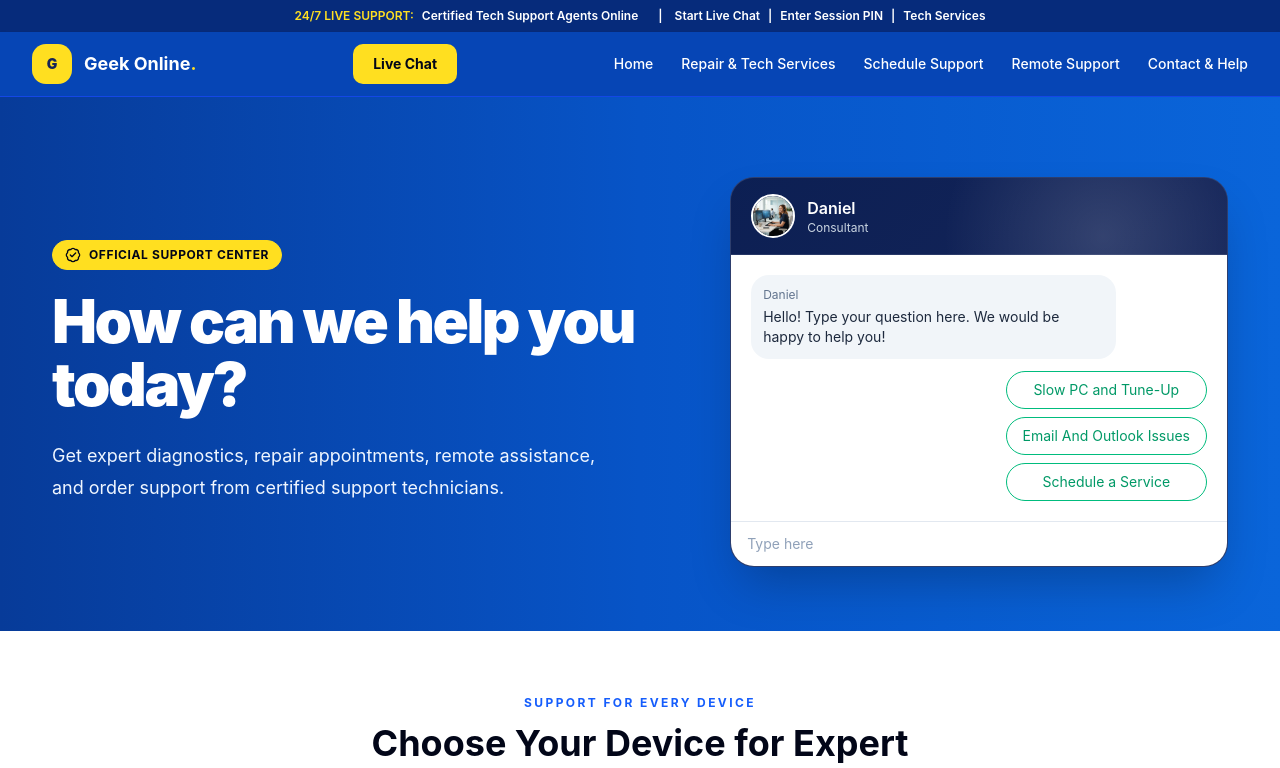
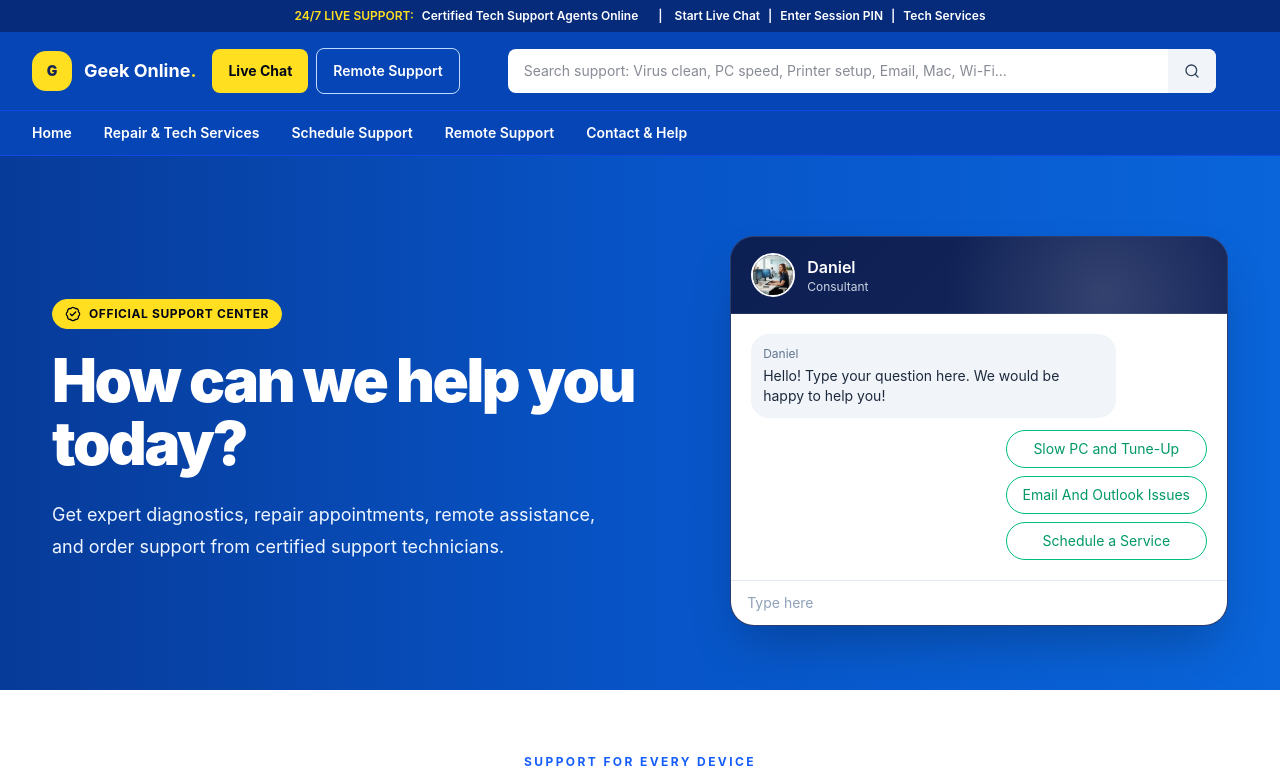
Before and after one commit to Zentrok-Private-Limited/geeksupportpro, a Next.js app: page / in a window 1280 px wide. Shown: the top 768 px of the page. Built offline with nearby package versions, Linux system fonts and the light colour scheme.

Commit message:
feat: add search bar and update navigation layout in header

```diff
--- a/app/page.tsx
+++ b/app/page.tsx
@@ -13,15 +13,20 @@ function Logo() {
 
 function Header() {
   const [open, setOpen] = useState(false)
+  const [search, setSearch] = useState("")
   return <>
-    <div className="bg-[#062b7b] px-4 py-2 text-center text-xs font-semibold text-white"><span className="text-yellow-300">24/7 LIVE SUPPORT:</span><span className="mx-2 hidden sm:inline">Certified Tech Support Agents Online</span><span className="mx-3 hidden sm:inline">|</span><Link href="/remote-support" className="hover:text-yellow-300">Start Live Chat</Link><span className="mx-2">|</span><Link href="/remote-support" className="hover:text-yellow-300">Enter Session PIN</Link><span className="mx-2">|</span><Link href="/support" className="hover:text-yellow-300">Tech Services</Link></div>
+    <div className="bg-[#062b7b] px-4 py-2 text-center text-xs font-semibold text-white"><span className="text-yellow-300">24/7 LIVE SUPPORT:</span><span className="mx-2 hidden sm:inline">Certified Tech Support Agents Online</span><span className="mx-3 hidden sm:inline">|</span><Link href="/remote-support" className="hover:text-yellow-300">Start Live Chat</Link><span className="mx-2">|</span><Link href="/remote-support" className="hover:text-yellow-300">Enter Session PIN</Link><span className="mx-2">|</span><Link href="/services" className="hover:text-yellow-300">Tech Services</Link></div>
     <header className="border-b border-blue-700 bg-[#0645b5] text-white shadow-sm">
-      <div className="mx-auto flex max-w-7xl flex-wrap items-center justify-between gap-4 px-5 py-3 lg:px-8">
+      <div className="mx-auto flex max-w-7xl flex-wrap items-center gap-4 px-5 py-4 lg:px-8">
         <Logo />
-        <div className="order-3 flex w-full items-center justify-center lg:order-2 lg:w-auto"><div className="hidden items-center gap-7 text-sm font-medium lg:flex">{navItems.map(([label, href]) => <Link key={label} href={href} className="hover:text-yellow-300">{label}</Link>)}</div></div>
-        <div className="flex items-center gap-3"><Link href="/remote-support" className="rounded-lg bg-yellow-300 px-5 py-2.5 text-sm font-bold text-slate-950">Live Chat</Link><button type="button" onClick={() => setOpen(!open)} aria-label="Toggle navigation" aria-expanded={open} className="grid size-10 place-items-center rounded-lg border border-blue-300 lg:hidden">{open ? <X /> : <Menu />}</button></div>
+        <form onSubmit={(event) => event.preventDefault()} className="order-3 flex w-full flex-1 lg:order-2 lg:mx-8 lg:w-auto">
+          <label className="sr-only" htmlFor="support-search">Search support</label>
+          <div className="flex w-full overflow-hidden rounded-md bg-white"><input id="support-search" value={search} onChange={(event) => setSearch(event.target.value)} placeholder="Search support: Virus clean, PC speed, Printer setup, Email, Mac, Wi-Fi..." className="min-w-0 flex-1 px-4 py-3 text-sm text-slate-900 outline-none"/><button type="submit" aria-label="Search support" className="grid w-12 place-items-center bg-slate-100 text-slate-700"><Search className="size-4"/></button></div>
+        </form>
+        <div className="ml-auto flex items-center gap-2"><Link href="/remote-support" className="rounded-md bg-yellow-300 px-4 py-3 text-sm font-bold text-slate-950">Live Chat</Link><Link href="/remote-support" className="hidden rounded-md border border-blue-200 px-4 py-3 text-sm font-semibold lg:inline-flex">Remote Support</Link><button type="button" onClick={() => setOpen(!open)} aria-label="Toggle navigation" aria-expanded={open} className="grid size-11 place-items-center rounded-md border border-blue-200 lg:hidden">{open ? <X /> : <Menu />}</button></div>
       </div>
-      {open && <nav className="flex flex-col gap-1 border-t border-blue-700 bg-[#0645b5] px-5 py-3 lg:hidden">{navItems.map(([label, href]) => <Link key={label} href={href} onClick={() => setOpen(false)} className="rounded-lg px-3 py-3 text-sm font-semibold hover:bg-blue-700">{label}</Link>)}</nav>}
+      <nav className="hidden border-t border-blue-700 lg:block"><div className="mx-auto flex max-w-7xl items-center gap-8 px-5 py-3 text-sm font-semibold lg:px-8">{navItems.map(([label, href]) => <Link key={label} href={href} className="hover:text-yellow-300">{label}</Link>)}</div></nav>
+      {open && <nav className="border-t border-blue-700 px-5 py-3 lg:hidden"><div className="flex flex-col gap-1">{navItems.map(([label, href]) => <Link key={label} href={href} onClick={() => setOpen(false)} className="rounded-md px-3 py-3 text-sm font-semibold hover:bg-blue-700">{label}</Link>)}</div></nav>}
     </header>
   </>
 }
```
